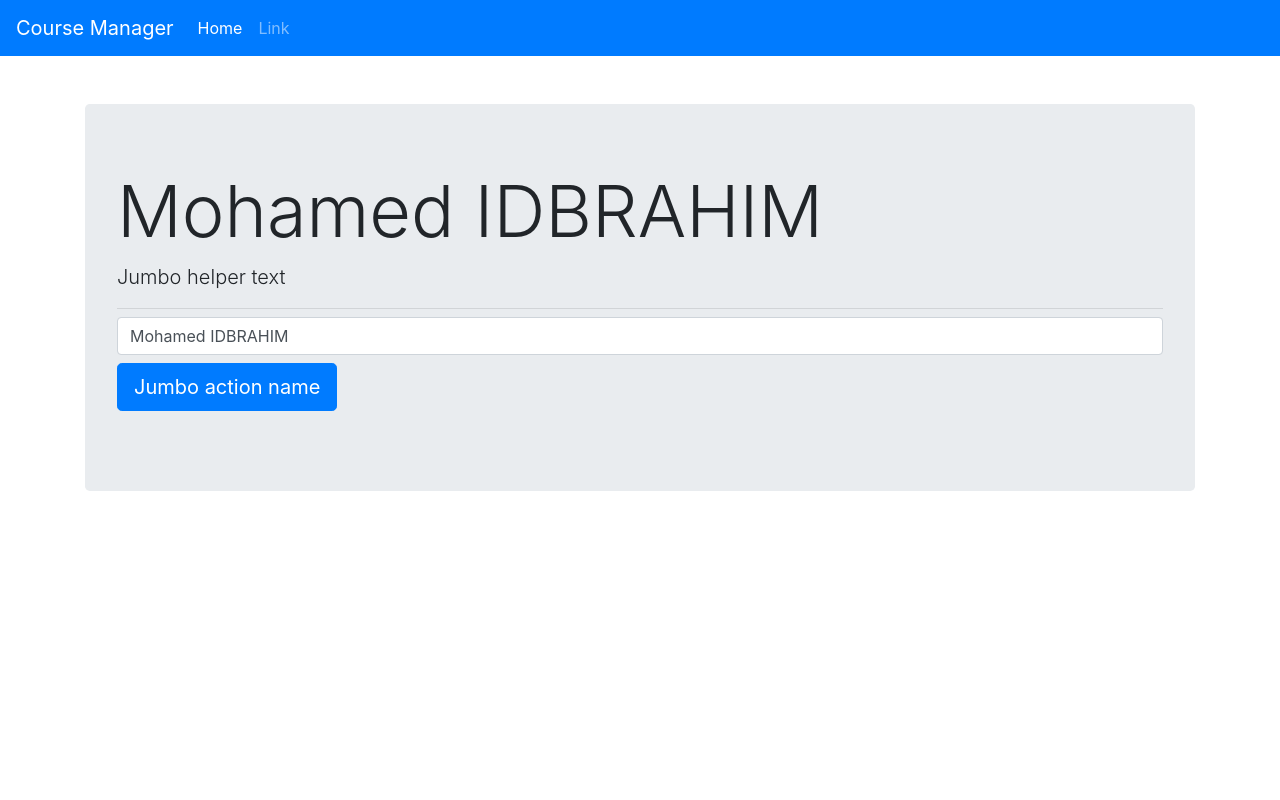
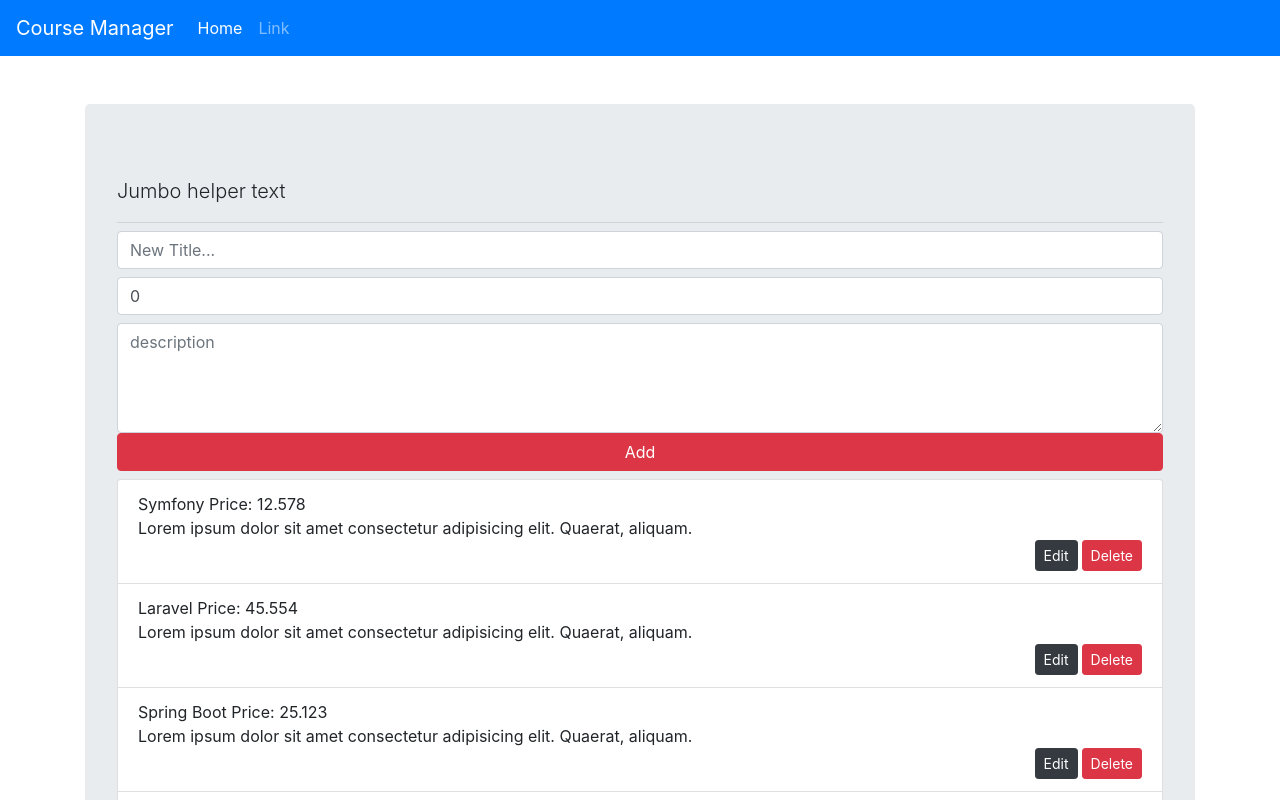
Before and after one commit to IDBRAHIMDEV/angular-mars-consult-it, an Angular app: page / in a window 1280 px wide. Shown: the top 800 px of the page. Built offline with nearby package versions, Linux system fonts and the light colour scheme.

Commit message:
CRUD COURSES

```diff
--- a/src/app/content/content.component.html
+++ b/src/app/content/content.component.html
@@ -4,11 +4,39 @@
     <h1 class="display-3">{{ title }}</h1>
     <p class="lead">Jumbo helper text</p>
 
+
+
+
     <hr class="my-2">
-    <input [(ngModel)]="title" type="text" placeholder="New Title..." class="form-control mb-2">
+    <input [(ngModel)]="course.title" type="text" placeholder="New Title..." class="form-control mb-2">
 
-    <p class="lead">
-      <a class="btn btn-primary btn-lg" href="Jumbo action link" role="button">Jumbo action name</a>
-    </p>
+    <input [(ngModel)]="course.price" type="number" placeholder="Price" class="form-control mb-2">
+
+    <textarea placeholder="description" class="form-control" [(ngModel)]="course.description" rows="4"></textarea>
+
+    <button class="btn btn-warning btn-block mb-2"
+      *ngIf="editable"
+    (click)="updateCourse()">Update</button>
+
+    <button class="btn btn-danger btn-block mb-2"
+    *ngIf="!editable"
+    (click)="addCourse()">Add</button>
+
+     <ul class="list-group">
+       <li class="list-group-item"
+        *ngFor="let course of courses; index as i">
+         {{ course.title }} Price: {{ course.price }} <br>
+         {{ course.description }}
+        <div class="text-right">
+          <button class="btn btn-sm btn-dark mr-1"
+          (click)="editCourse(course)"
+          >Edit</button>
+         <button class="btn btn-sm btn-danger"
+         (click)="deleteCourse(i)">Delete</button>
+        </div>
+
+       </li>
+     </ul>
+
   </div>
 </div>
--- a/src/app/content/content.component.ts
+++ b/src/app/content/content.component.ts
@@ -7,15 +7,55 @@ import { Component, OnInit } from '@angular/core';
 })
 export class ContentComponent implements OnInit {
 
-  title = "Mohamed IDBRAHIM";
+  editable = false;
+  course = {
+    id: 0,
+    title: '',
+    price: 0,
+    description: ''
+  }
+  courses = [
+    {id: 1, title: "Symfony", price: 12.578, description: "Lorem ipsum dolor sit amet consectetur adipisicing elit. Quaerat, aliquam."},
+    {id: 2, title: "Laravel", price: 45.554, description: "Lorem ipsum dolor sit amet consectetur adipisicing elit. Quaerat, aliquam."},
+    {id: 3, title: "Spring Boot", price: 25.123, description: "Lorem ipsum dolor sit amet consectetur adipisicing elit. Quaerat, aliquam."},
+    {id: 4, title: "Angular", price: 14.785, description: "Lorem ipsum dolor sit amet consectetur adipisicing elit. Quaerat, aliquam."},
+    {id: 5, title: "NodeJS", price: 8.2658, description: "Lorem ipsum dolor sit amet consectetur adipisicing elit. Quaerat, aliquam."},
+  ];
 
   constructor() { }
 
   ngOnInit() {
   }
 
-  showSomeThing() {
-    return this.title;
+
+  addCourse() {
+    this.courses.unshift(this.course);
+    this.course = {
+      id: 0,
+      title: '',
+      price: 0,
+      description: ''
+    }
+  }
+
+  deleteCourse(index) {
+   this.courses.splice(index, 1);
+  }
+
+  editCourse(course) {
+    this.course = course;
+    this.editable = true;
+  }
+
+  updateCourse() {
+    this.course = {
+      id: 0,
+      title: '',
+      price: 0,
+      description: ''
+    }
+
+    this.editable = false
   }
 
 }
```
